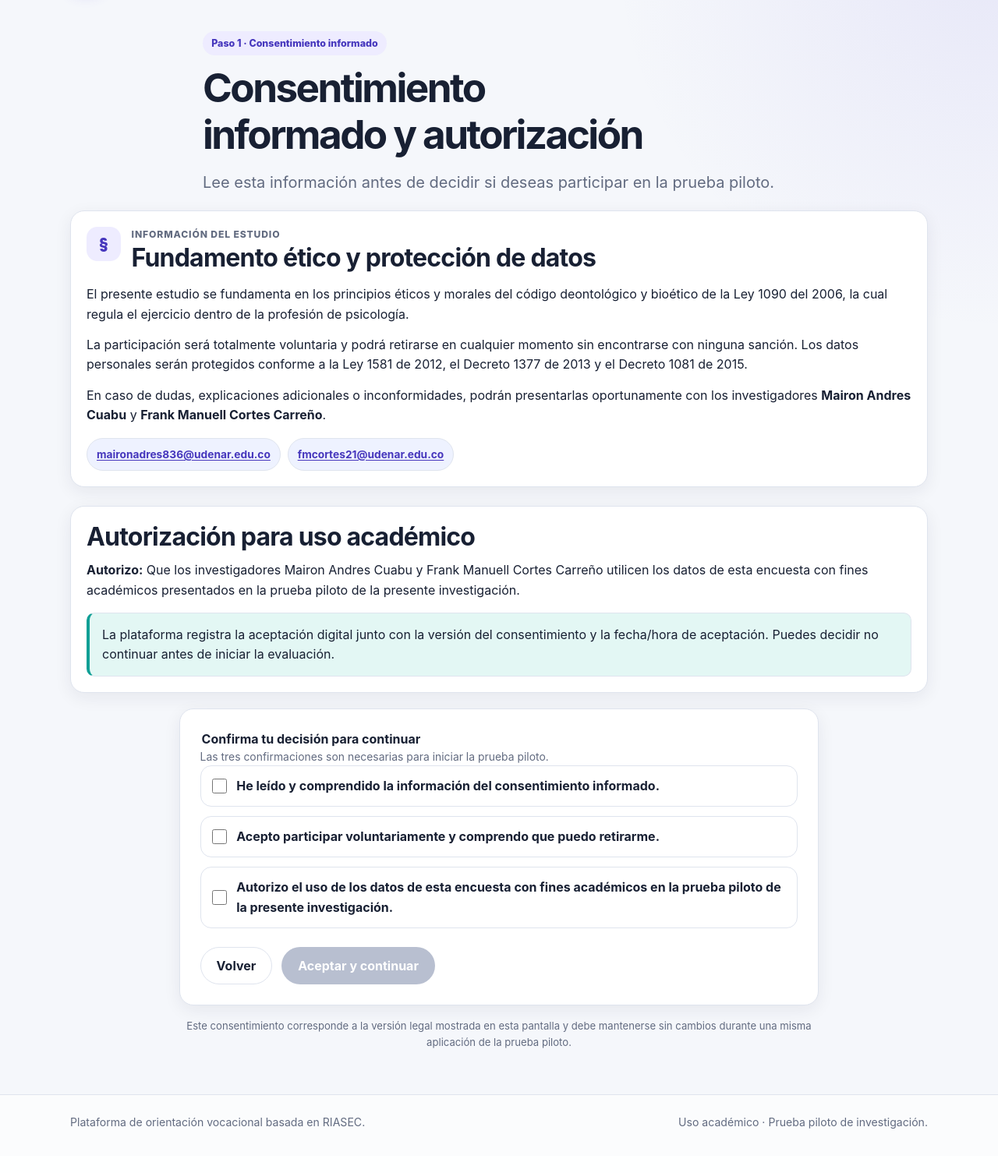
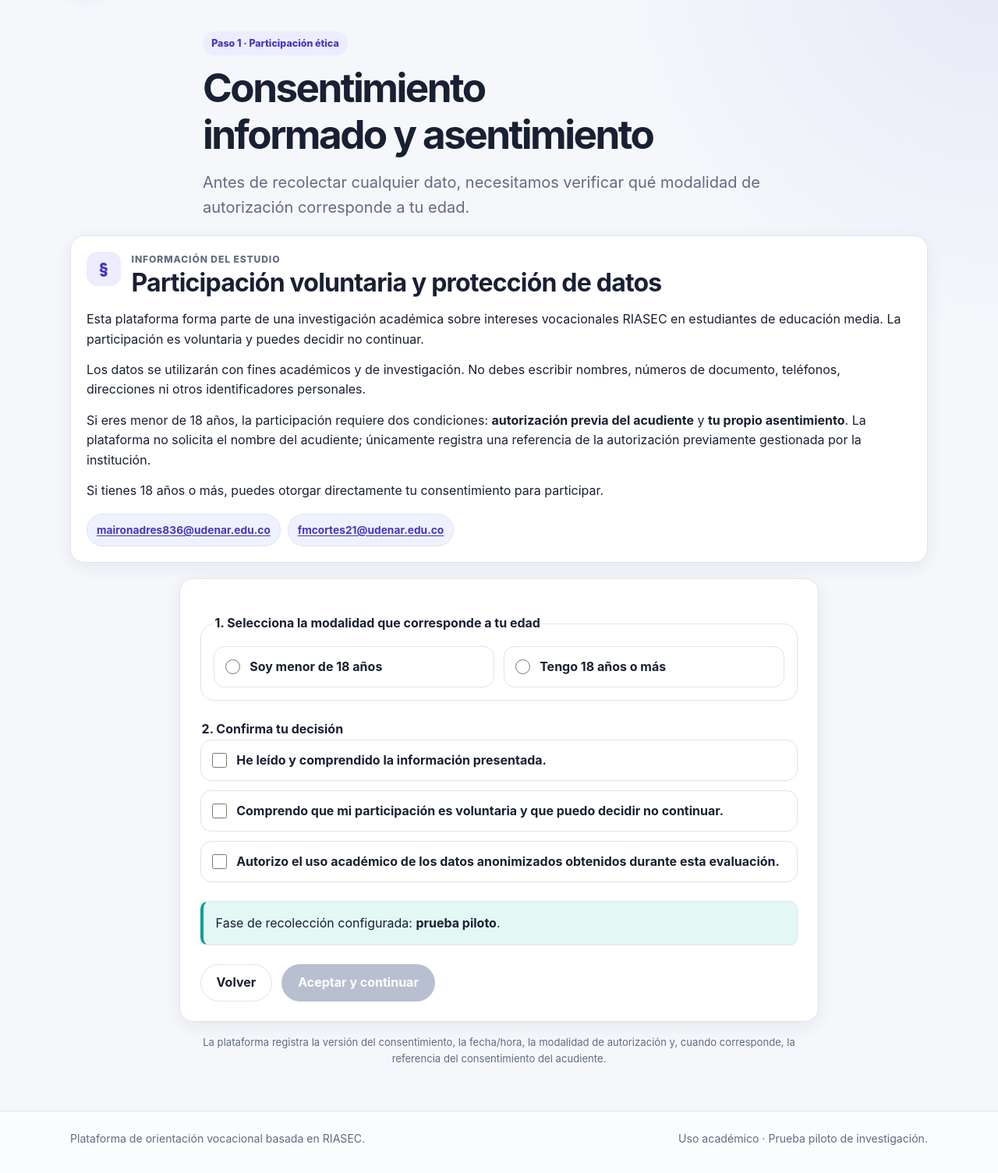
Before and after one commit to Mairon754/ProyectoWebTesis, a Flask app: page /consent in a window 1280 px wide. Shown: the part 71-1576 px from the top of the page at 78% size. Before the commit the page ends 1520 px from the top, so only its background shows below. Run offline with Flask 3, Linux system fonts and the light colour scheme; parts of the project's set-up code (start-up, migrations or seed data) failed here and were passed over.

Commit message:
ethics: implement age-appropriate consent and assent UI

```diff
--- a/app/templates/consent.html
+++ b/app/templates/consent.html
@@ -5,42 +5,44 @@
 
 {% block content %}
 <section class="stage-header" aria-labelledby="consent-title">
-    <span class="stage-kicker">Paso 1 · Consentimiento informado</span>
-    <h1 id="consent-title">Consentimiento informado y autorización</h1>
+    <span class="stage-kicker">Paso 1 · Participación ética</span>
+    <h1 id="consent-title">Consentimiento informado y asentimiento</h1>
     <p class="lead">
-        Lee esta información antes de decidir si deseas participar en la prueba piloto.
+        Antes de recolectar cualquier dato, necesitamos verificar qué modalidad
+        de autorización corresponde a tu edad.
     </p>
 </section>
 
-<section
-    class="card card--padded legal-consent"
-    aria-labelledby="legal-basis-title"
->
+<section class="card card--padded legal-consent" aria-labelledby="legal-basis-title">
     <div class="legal-consent__heading">
         <span class="legal-consent__badge" aria-hidden="true">§</span>
         <div>
             <p class="legal-consent__eyebrow">Información del estudio</p>
-            <h2 id="legal-basis-title">Fundamento ético y protección de datos</h2>
+            <h2 id="legal-basis-title">Participación voluntaria y protección de datos</h2>
         </div>
     </div>
 
     <div class="legal-consent__text">
         <p>
-            El presente estudio se fundamenta en los principios éticos y morales
-            del código deontológico y bioético de la Ley 1090 del 2006, la cual
-            regula el ejercicio dentro de la profesión de psicología.
+            Esta plataforma forma parte de una investigación académica sobre
+            intereses vocacionales RIASEC en estudiantes de educación media.
+            La participación es voluntaria y puedes decidir no continuar.
         </p>
         <p>
-            La participación será totalmente voluntaria y podrá retirarse en
-            cualquier momento sin encontrarse con ninguna sanción. Los datos
-            personales serán protegidos conforme a la Ley 1581 de 2012, el
-            Decreto 1377 de 2013 y el Decreto 1081 de 2015.
+            Los datos se utilizarán con fines académicos y de investigación.
+            No debes escribir nombres, números de documento, teléfonos,
+            direcciones ni otros identificadores personales.
         </p>
         <p>
-            En caso de dudas, explicaciones adicionales o inconformidades,
-            podrán presentarlas oportunamente con los investigadores
-            <strong>Mairon Andres Cuabu</strong> y
-            <strong>Frank Manuell Cortes Carreño</strong>.
+            Si eres menor de 18 años, la participación requiere dos condiciones:
+            <strong>autorización previa del acudiente</strong> y
+            <strong>tu propio asentimiento</strong>. La plataforma no solicita
+            el nombre del acudiente; únicamente registra una referencia de la
+            autorización previamente gestionada por la institución.
+        </p>
+        <p>
+            Si tienes 18 años o más, puedes otorgar directamente tu
+            consentimiento para participar.
         </p>
     </div>
 
@@ -54,32 +56,79 @@
     </div>
 </section>
 
-<section
-    class="card card--padded section-block"
-    aria-labelledby="authorization-title"
->
-    <h2 id="authorization-title">Autorización para uso académico</h2>
-    <p>
-        <strong>Autorizo:</strong> Que los investigadores Mairon Andres Cuabu y
-        Frank Manuell Cortes Carreño utilicen los datos de esta encuesta con
-        fines académicos presentados en la prueba piloto de la presente
-        investigación.
-    </p>
+<form method="post" id="consent-form" class="card form-card">
+    <fieldset class="selection-section">
+        <legend>1. Selecciona la modalidad que corresponde a tu edad</legend>
+        <div class="choice-grid choice-grid--two">
+            <label class="choice-card">
+                <input
+                    type="radio"
+                    name="age_group"
+                    value="minor"
+                    required
+                    {% if age_group == 'minor' %}checked{% endif %}
+                >
+                <span class="choice-card__text">Soy menor de 18 años</span>
+            </label>
+            <label class="choice-card">
+                <input
+                    type="radio"
+                    name="age_group"
+                    value="adult"
+                    required
+                    {% if age_group == 'adult' %}checked{% endif %}
+                >
+                <span class="choice-card__text">Tengo 18 años o más</span>
+            </label>
+        </div>
+    </fieldset>
 
-    <div class="notice notice--info">
-        La plataforma registra la aceptación digital junto con la versión del
-        consentimiento y la fecha/hora de aceptación. Puedes decidir no
-        continuar antes de iniciar la evaluación.
-    </div>
-</section>
+    <section
+        class="section-block"
+        id="minor-consent-section"
+        aria-labelledby="guardian-title"
+        hidden
+    >
+        <h2 id="guardian-title">Autorización del acudiente</h2>
+        <div class="notice notice--info">
+            Continúa únicamente si tu acudiente ya autorizó tu participación por
+            el mecanismo definido con la institución educativa.
+        </div>
 
-<form method="post" id="consent-form" class="card form-card">
-    <fieldset>
-        <legend>Confirma tu decisión para continuar</legend>
-        <p class="field-hint">
-            Las tres confirmaciones son necesarias para iniciar la prueba piloto.
-        </p>
+        <div class="form-group">
+            <label for="guardian_consent_reference">
+                Referencia de autorización del acudiente
+            </label>
+            <input
+                type="text"
+                id="guardian_consent_reference"
+                name="guardian_consent_reference"
+                minlength="6"
+                maxlength="100"
+                autocomplete="off"
+                value="{{ guardian_consent_reference }}"
+            >
+            <p class="field-hint">
+                Escribe solamente el código o referencia entregada para el estudio.
+                No escribas el nombre, documento ni teléfono del acudiente.
+            </p>
+        </div>
 
+        <label class="checkbox-card">
+            <input
+                type="checkbox"
+                name="assent_accepted"
+                id="assent-accepted"
+                {% if assent_accepted %}checked{% endif %}
+            >
+            <span class="checkbox-card__text">
+                Yo también acepto participar voluntariamente en el estudio.
+            </span>
+        </label>
+    </section>
+
+    <fieldset class="section-block">
+        <legend>2. Confirma tu decisión</legend>
         <div class="consent-list">
             <label class="checkbox-card">
                 <input
@@ -89,7 +138,7 @@
                     {% if understood %}checked{% endif %}
                 >
                 <span class="checkbox-card__text">
-                    He leído y comprendido la información del consentimiento informado.
+                    He leído y comprendido la información presentada.
                 </span>
             </label>
 
@@ -101,7 +150,8 @@
                     {% if voluntary %}checked{% endif %}
                 >
                 <span class="checkbox-card__text">
-                    Acepto participar voluntariamente y comprendo que puedo retirarme.
+                    Comprendo que mi participación es voluntaria y que puedo
+                    decidir no continuar.
                 </span>
             </label>
 
@@ -113,12 +163,17 @@
                     {% if data_authorization %}checked{% endif %}
                 >
                 <span class="checkbox-card__text">
-                    Autorizo el uso de los datos de esta encuesta con fines académicos
-                    en la prueba piloto de la presente investigación.
+                    Autorizo el uso académico de los datos anonimizados obtenidos
+                    durante esta evaluación.
                 </span>
             </label>
         </div>
     </fieldset>
+
+    <div class="notice notice--info section-block">
+        Fase de recolección configurada:
+        <strong>{{ 'muestra definitiva' if collection_phase == 'final' else 'prueba piloto' }}</strong>.
+    </div>
 
     <div class="form-actions section-block">
         <a class="button button--secondary" href="{{ url_for('main.index') }}">
@@ -132,9 +187,9 @@
 
 <section class="legal-review-note" aria-label="Nota del consentimiento">
     <p>
-        Este consentimiento corresponde a la versión legal mostrada en esta
-        pantalla y debe mantenerse sin cambios durante una misma aplicación de
-        la prueba piloto.
+        La plataforma registra la versión del consentimiento, la fecha/hora,
+        la modalidad de autorización y, cuando corresponde, la referencia del
+        consentimiento del acudiente.
     </p>
 </section>
 {% endblock %}
@@ -142,23 +197,64 @@
 {% block scripts %}
 <script>
 (function () {
+    const ageInputs = Array.from(
+        document.querySelectorAll('input[name="age_group"]')
+    );
+    const minorSection = document.getElementById("minor-consent-section");
+    const guardianReference = document.getElementById(
+        "guardian_consent_reference"
+    );
+    const assent = document.getElementById("assent-accepted");
     const understood = document.getElementById("understood");
     const voluntary = document.getElementById("voluntary");
     const dataAuthorization = document.getElementById("data-authorization");
     const button = document.getElementById("continue-button");
 
+    function selectedAgeGroup() {
+        return ageInputs.find((input) => input.checked)?.value || "";
+    }
+
+    function syncMinorSection() {
+        const isMinor = selectedAgeGroup() === "minor";
+        minorSection.hidden = !isMinor;
+        guardianReference.required = isMinor;
+        assent.required = isMinor;
+        updateButton();
+    }
+
     function updateButton() {
+        const ageGroup = selectedAgeGroup();
+        const isMinor = ageGroup === "minor";
+        const guardianOk = !isMinor
+            || (
+                guardianReference.value.trim().length >= 6
+                && assent.checked
+            );
+
         button.disabled = !(
-            understood.checked
+            ageGroup
+            && understood.checked
             && voluntary.checked
             && dataAuthorization.checked
+            && guardianOk
         );
     }
 
-    understood.addEventListener("change", updateButton);
-    voluntary.addEventListener("change", updateButton);
-    dataAuthorization.addEventListener("change", updateButton);
-    updateButton();
+    ageInputs.forEach((input) => {
+        input.addEventListener("change", syncMinorSection);
+    });
+    [
+        guardianReference,
+        assent,
+        understood,
+        voluntary,
+        dataAuthorization,
+    ].forEach((element) => {
+        element.addEventListener("input", updateButton);
+        element.addEventListener("change", updateButton);
+    });
+
+    syncMinorSection();
 }());
 </script>
 {% endblock %}
```
